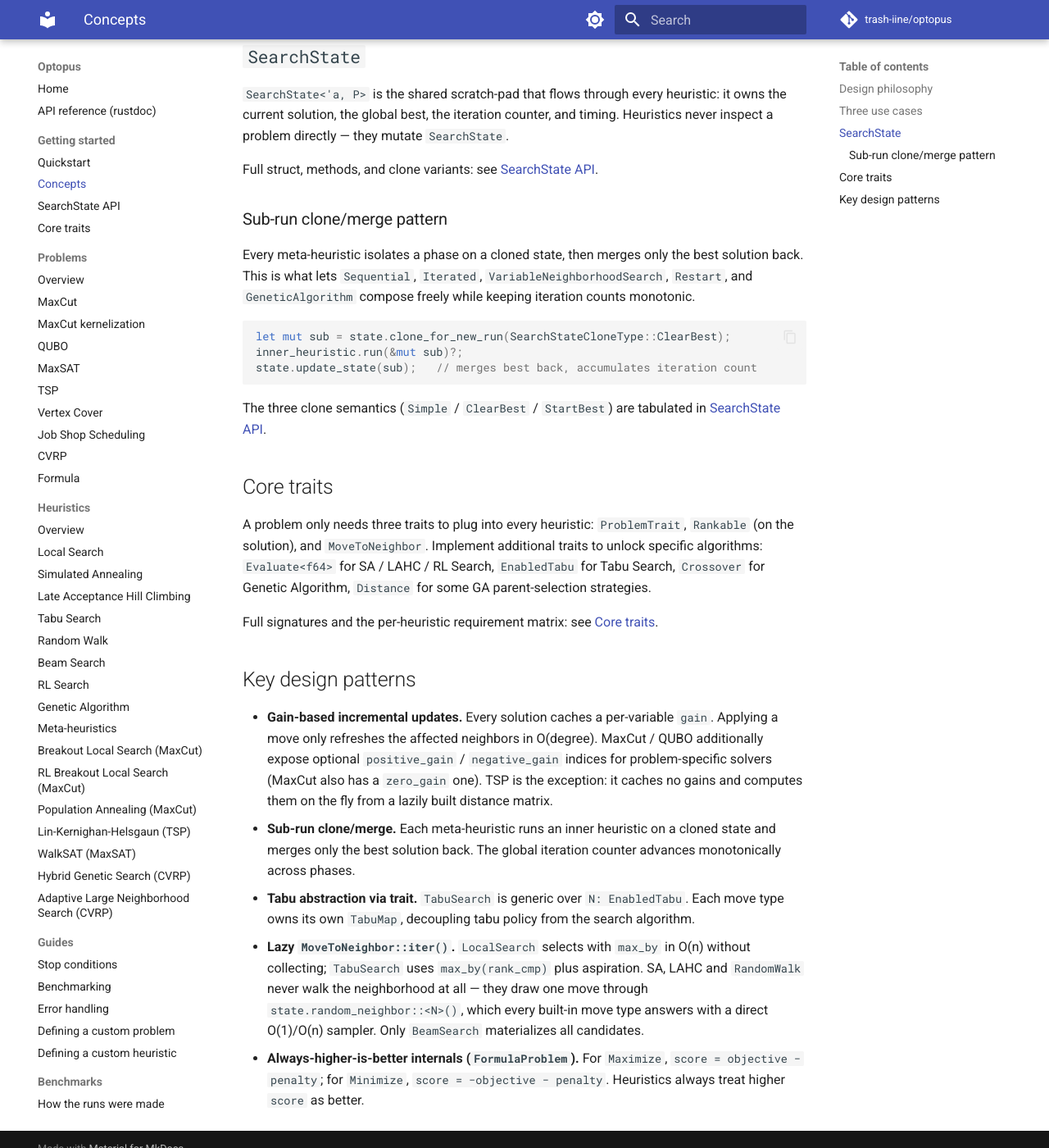
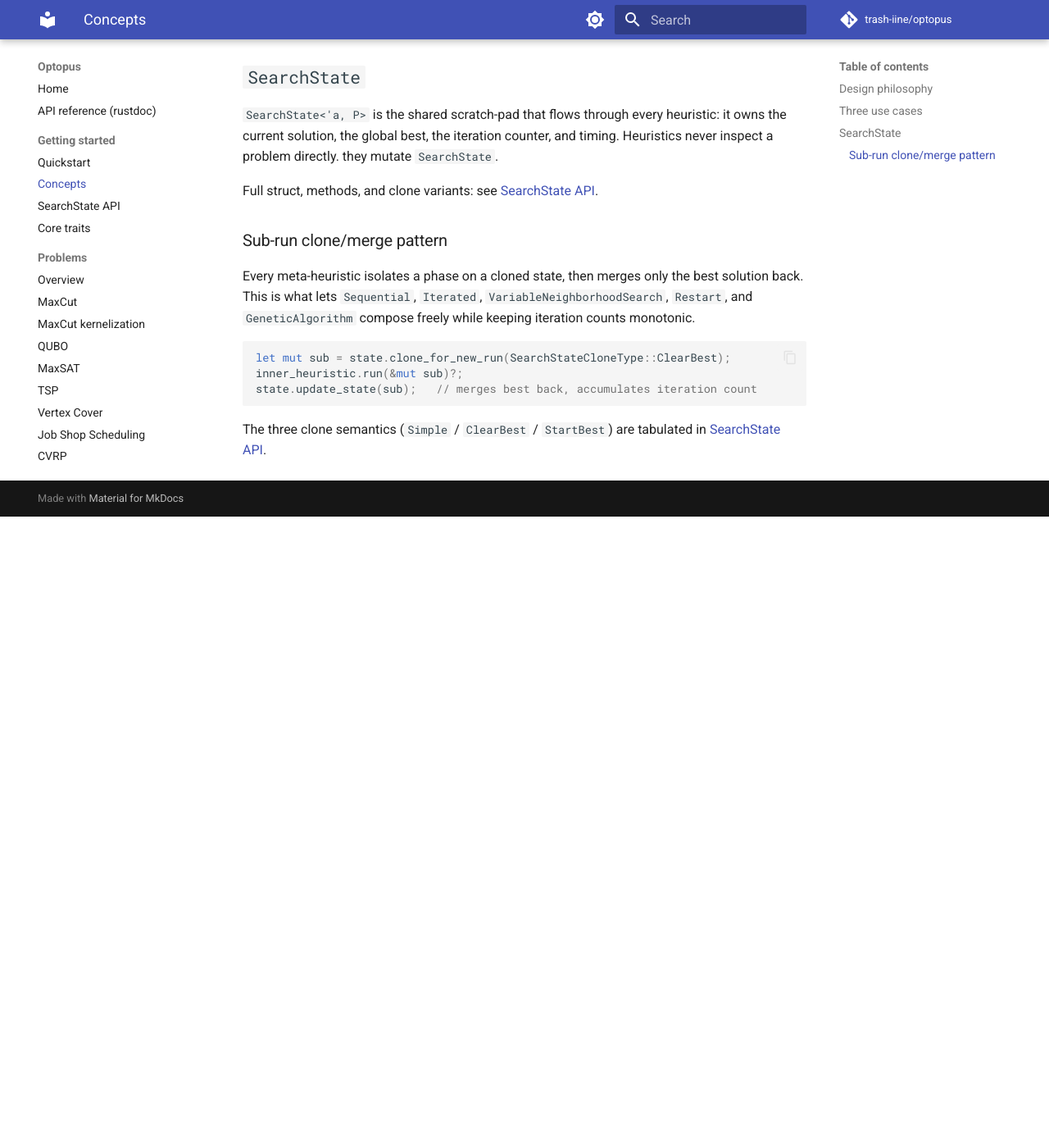
Before and after one commit to trash-iine/optopus, an MkDocs documentation site: the page built from docs/concepts.md, in a window 1280 px wide and 1400 px high, scrolled down 810 px. Shown: the whole window at 82% size. Built offline with MkDocs 1.6.1 and Material for MkDocs 9.7.7, drawn with Linux system fonts in a browser that asks for light colours; comment, search, counter and statistics services are not loaded; after the commit the page ends 1440 px from its top, so only the background shows below that; some of the changed text lies outside the part shown.

Commit message:
DOCs: modify concepts description

```diff
--- a/docs/concepts.md
+++ b/docs/concepts.md
@@ -4,25 +4,25 @@
 
 Optopus separates three orthogonal concerns:
 
-- **Problems** — *what* to optimize (MaxCut, QUBO, MaxSAT, TSP, Vertex Cover,
-  Job Shop, CVRP, custom formula).
-- **Heuristics** — *how* to search (Local Search, SA, Tabu Search, GA, …).
-- **`SearchState`** — iteration count, timing, current and best solutions.
+- **Problems**: *what* to optimize (MaxCut, TSP, ...)
+- **Heuristics**: *how* to optimize (Local Search, SA, ...).
+- **Search state**: iteration count, timing, current and best solutions.
 
-Any heuristic works with any problem; no problem-specific code lives in the
-heuristic layer. The CLI in `src/main.rs` reads a TOML benchmark config and
-runs each heuristic on each instance.
+Every heuristic runs under the search state, recording its behavior and enable to compare heuristics in the same condition.
 
 ## Three use cases
 
 1. **Existing problem × existing heuristic** — run `LocalSearch`,
-   `SimulatedAnnealing`, `TabuSearch`, etc. on MaxCut / QUBO / MaxSAT / TSP /
-   Vertex Cover / Job Shop / CVRP in a few lines via `use optopus::prelude::*`.
+   `SimulatedAnnealing`, ... on MaxCut, TSP, ... in a few lines via `use optopus::prelude::*`.
 2. **Apply existing heuristics to a new problem** — implement the three core
-   traits (`ProblemTrait`, `Rankable` on the solution, `MoveToNeighbor`) and
-   every heuristic and the benchmark pipeline work as-is. Add `Evaluate<f64>`
-   for SA / LAHC / RL Search, `EnabledTabu` for Tabu Search, `Crossover` for
-   Genetic Algorithm. See [custom problem](guide/custom_problem.md).
+   traits (`ProblemTrait` on the problem, `Rankable` on the solution and on the
+   move, `MoveToNeighbor` on the solution move across the problem) and
+   `LocalSearch`, `RandomWalk`, `BeamSearch` and every meta-heuristic work as-is.
+   The rest are unlocked one trait at a time: `Evaluate<f64>` for SA / LAHC /
+   RL Search, `EnabledTabu` for Tabu Search, `Distance` + a `Crossover` for
+   Genetic Algorithm.
+   Full signatures and the per-heuristic requirement matrix: see
+   [Core traits](traits.md#core-trait-reference).
 3. **Compose heuristics and benchmark them** — use `Sequential`, `Iterated`,
    `VariableNeighborhoodSearch`, `Restart`, or `GeneticAlgorithm` to combine
    algorithms; describe a comparison in TOML and run the CLI to get aggregated
@@ -32,7 +32,7 @@ runs each heuristic on each instance.
 
 `SearchState<'a, P>` is the shared scratch-pad that flows through every
 heuristic: it owns the current solution, the global best, the iteration
-counter, and timing. Heuristics never inspect a problem directly — they
+counter, and timing. Heuristics never inspect a problem directly. they
 mutate `SearchState`.
 
 Full struct, methods, and clone variants: see
@@ -53,38 +53,3 @@ state.update_state(sub);   // merges best back, accumulates iteration count
 
 The three clone semantics (`Simple` / `ClearBest` / `StartBest`) are tabulated
 in [SearchState API](search_state.md#searchstateclonetype-variants).
-
-## Core traits
-
-A problem only needs three traits to plug into every heuristic:
-`ProblemTrait`, `Rankable` (on the solution), and `MoveToNeighbor`. Implement
-additional traits to unlock specific algorithms: `Evaluate<f64>` for SA /
-LAHC / RL Search, `EnabledTabu` for Tabu Search, `Crossover` for Genetic
-Algorithm, `Distance` for some GA parent-selection strategies.
-
-Full signatures and the per-heuristic requirement matrix: see
-[Core traits](traits.md#core-trait-reference).
-
-## Key design patterns
-
-- **Gain-based incremental updates.** Every solution caches a per-variable
-  `gain`. Applying a move only refreshes the affected neighbors in O(degree).
-  MaxCut / QUBO additionally expose optional `positive_gain` / `negative_gain`
-  indices for problem-specific solvers (MaxCut also has a `zero_gain` one).
-  TSP is the exception: it caches no gains and computes them on the fly from a
-  lazily built distance matrix.
-- **Sub-run clone/merge.** Each meta-heuristic runs an inner heuristic on a
-  cloned state and merges only the best solution back. The global iteration
-  counter advances monotonically across phases.
-- **Tabu abstraction via trait.** `TabuSearch` is generic over `N: EnabledTabu`.
-  Each move type owns its own `TabuMap`, decoupling tabu policy from the
-  search algorithm.
-- **Lazy `MoveToNeighbor::iter()`.** `LocalSearch` selects with `max_by` in
-  O(n) without collecting; `TabuSearch` uses `max_by(rank_cmp)` plus aspiration.
-  SA, LAHC and `RandomWalk` never walk the neighborhood at all — they draw one
-  move through `state.random_neighbor::<N>()`, which every built-in move type
-  answers with a direct O(1)/O(n) sampler. Only `BeamSearch` materializes all
-  candidates.
-- **Always-higher-is-better internals (`FormulaProblem`).** For `Maximize`,
-  `score = objective − penalty`; for `Minimize`, `score = −objective − penalty`.
-  Heuristics always treat higher `score` as better.
```
